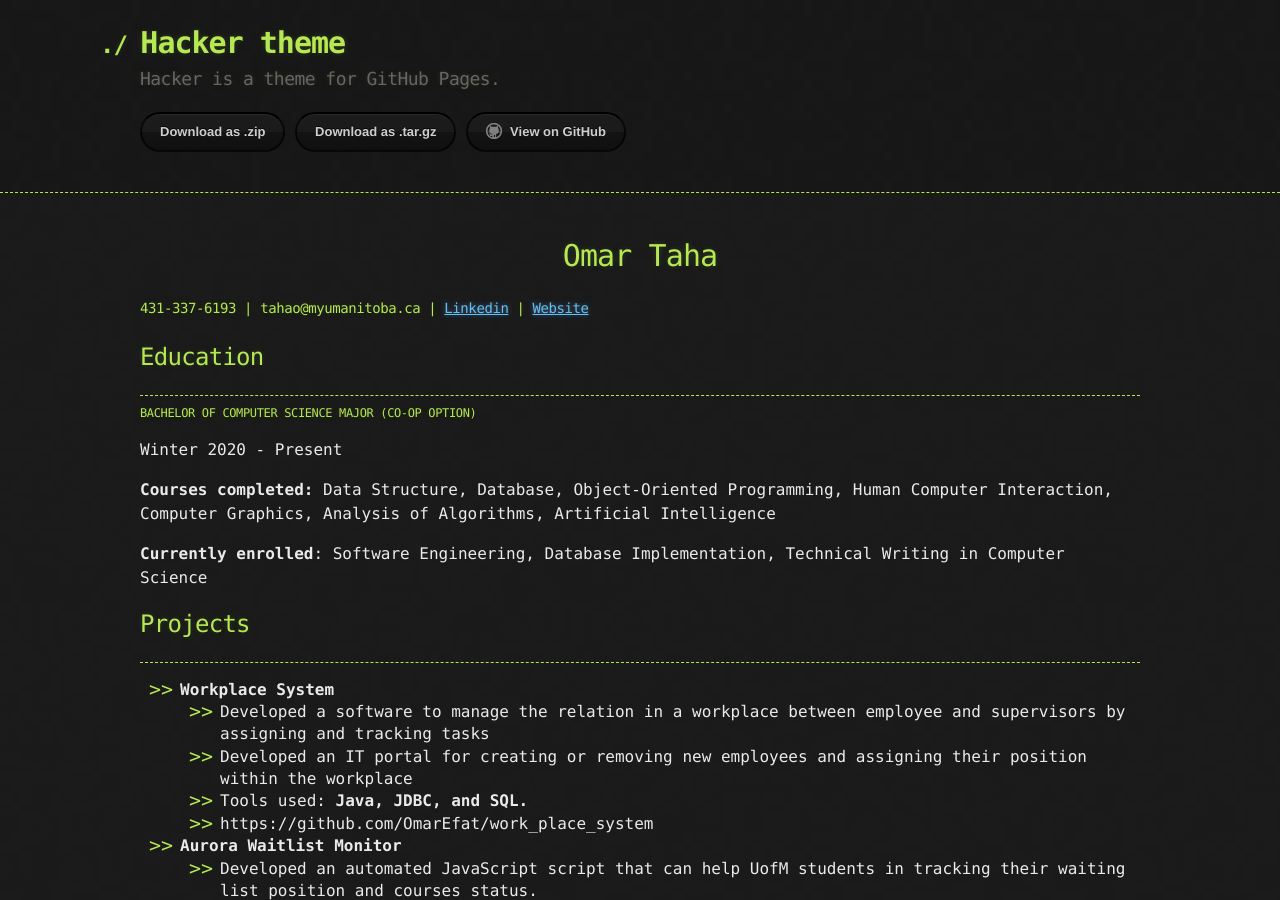
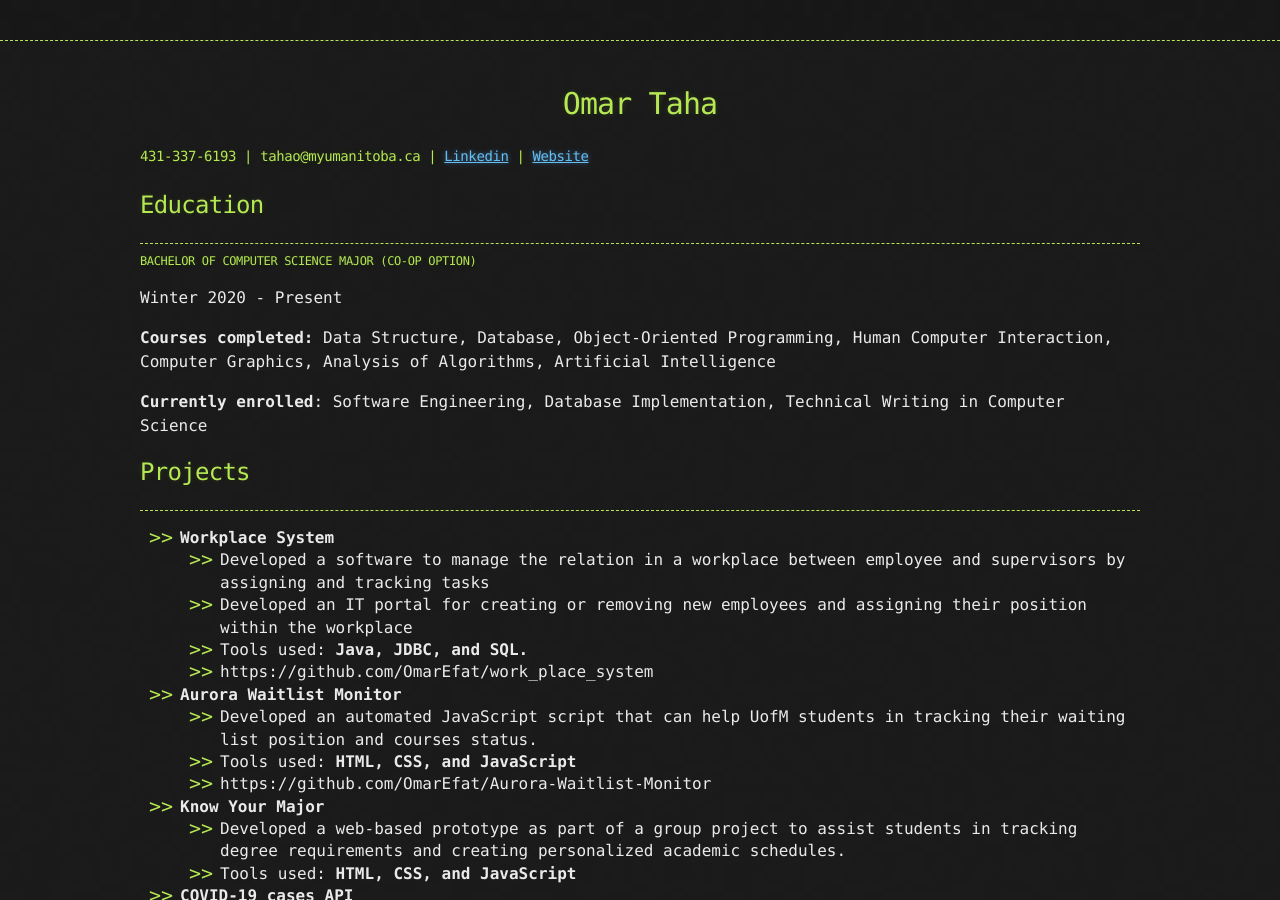
Before and after one commit to OmarEfat/OmarEfat.github.io, a Jekyll site: the page built from index.md, in a window 1280 px wide and 900 px high. Built offline with Jekyll 4.4.1, drawn with Linux system fonts in a browser that asks for light colours.

Commit message:
Update default.html

```diff
--- a/_layouts/default.html
+++ b/_layouts/default.html
@@ -14,18 +14,6 @@
 
     <header>
       <div class="container">
-        <a id="a-title" href="{{ '/' | relative_url }}">
-          <h1>{{ site.title | default: site.github.repository_name }}</h1>
-        </a>
-        <h2>{{ site.description | default: site.github.project_tagline }}</h2>
-
-        <section id="downloads">
-          {% if site.show_downloads %}
-            <a href="{{ site.github.zip_url }}" class="btn">Download as .zip</a>
-            <a href="{{ site.github.tar_url }}" class="btn">Download as .tar.gz</a>
-          {% endif %}
-          <a href="{{ site.github.repository_url }}" class="btn btn-github"><span class="icon"></span>View on GitHub</a>
-        </section>
       </div>
     </header>
 
```
